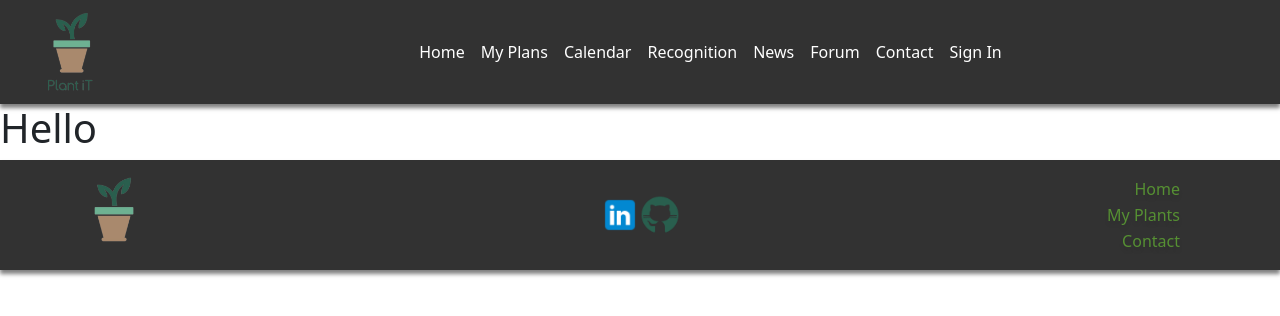
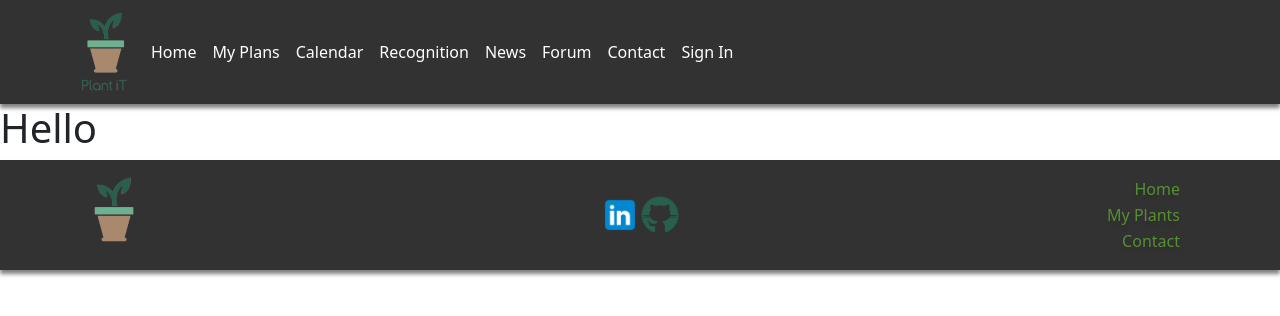
Before and after one commit to CodrinCarpovici/plantit, a React (Vite) app: page / in a window 1280 px wide. Shown: the top 316 px of the page. Built offline with nearby package versions, Linux system fonts and the light colour scheme.

Commit message:
fixed nav alignment

```diff
--- a/src/App.scss
+++ b/src/App.scss
@@ -49,6 +49,28 @@ $button-shadow: 0px 4px 4px rgba(0, 0, 0, 0.1);
 $card-shadow: 0px 4px 4px rgba(0, 0, 0, 0.5);
 $img-shadow: 0px 4px 4px rgba(0, 0, 0, 0.2);
 
+/* NAVBAR */
+
+.navbar {
+  background-color: $primary-black;
+  padding: 8px 16px;
+  box-shadow: $card-shadow;
+
+  .nav-link {
+    text-decoration: none;
+    color: white;
+
+    &:hover {
+      color: $secondary-light-green;
+    }
+  }
+
+  .main-logo {
+    width: 45px;
+    height: auto;
+  }
+}
+
 /* FOOTER */
 #footer {
   background-color: $primary-black;
@@ -78,66 +100,3 @@ $img-shadow: 0px 4px 4px rgba(0, 0, 0, 0.2);
     color: $secondary-light-green;
   }
 }
-/* NAVBAR */
-
-.navbar {
-  background-color: $primary-black;
-  padding: 8px 16px;
-  box-shadow: $card-shadow;
-
-  .navbar-brand {
-    width: 30%;
-    display: flex;
-    align-items: center;
-    justify-content: left;
-    padding-left: 20px;
-  }
-
-  .collapse.navbar-collapse {
-    width: 60%;
-  }
-
-  .nav-link {
-    text-decoration: none;
-    color: white;
-    padding: 8px 12px;
-
-    &:hover {
-      color: $secondary-light-green;
-    }
-  }
-
-  .main-logo {
-    width: 45px;
-    height: auto;}
-  }
-/* FOOTER */
-#footer {
-  background-color: $primary-black;
-  box-shadow: $card-shadow;
-
-  .main-logo {
-    max-width: 40px;
-  }
-
-  .social-link {
-    box-shadow: $img-shadow;
-  }
-
-  .social-link-logo {
-    max-width: 40px;
-  }
-
-  .footer-link {
-    text-decoration: none;
-    background: none;
-    border: none;
-    color: $primary-light-green;
-    text-shadow: $button-shadow;
-  }
-
-  .footer-link:hover {
-    color: $secondary-light-green;
-
-  }
-}
--- a/src/components/Navbar.jsx
+++ b/src/components/Navbar.jsx
@@ -6,7 +6,7 @@ import { motion } from "framer-motion";
 const Navbar = () => {
   return (
     <nav className="navbar navbar-expand-lg">
-      <div className="container-fluid">
+      <div className="container">
         <div className="navbar-brand">
         <a href="/">
             <motion.img
```
